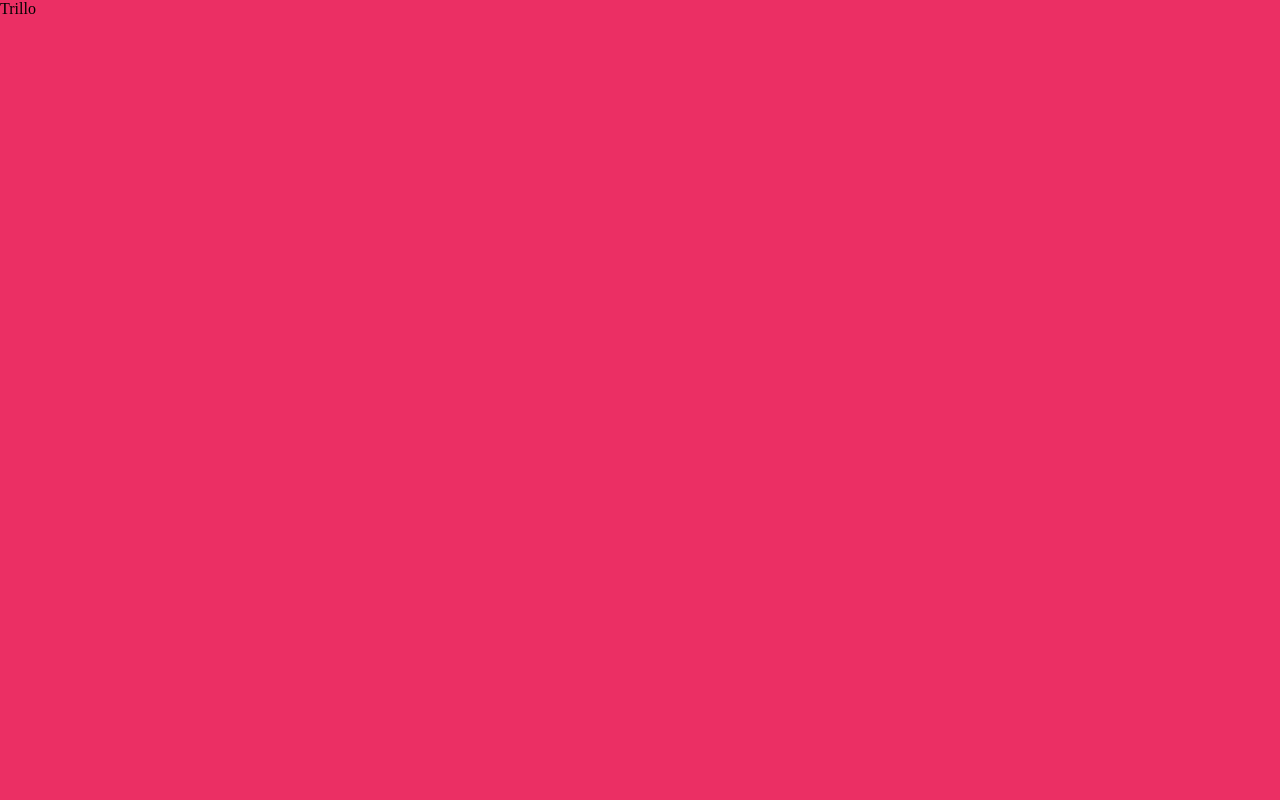
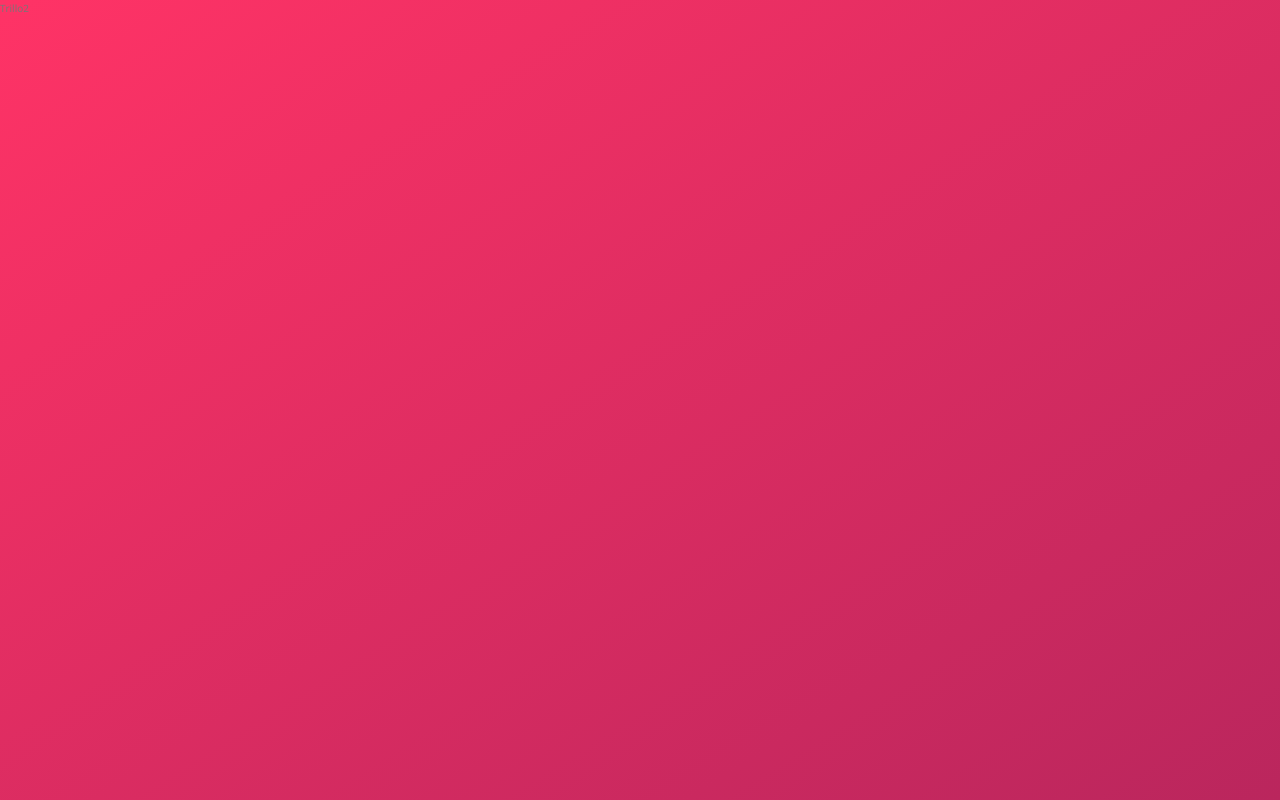
Before and after one commit to Brutalpsy/Trillo, a website: page index.html in a window 1280 px wide. Drawn offline with nearby package versions, Linux system fonts and the light colour scheme.

Commit message:
added base sass files

```diff
--- a/index.html
+++ b/index.html
@@ -1,19 +1,19 @@
 <!DOCTYPE html>
 <html lang="en">
+
 <head>
   <meta charset="UTF-8" />
   <meta name="viewport" content="width=device-width, initial-scale=1.0" />
 
-    <link
-      href="https://fonts.googleapis.com/css?family=Open+Sans:300,400,600"
-      rel="stylesheet"
-    />
+  <link href="https://fonts.googleapis.com/css?family=Open+Sans:300,400,600" rel="stylesheet" />
   <link rel="stylesheet" href="css/style.css" />
   <link rel="shortcut icon" type="image/png" href="img/favicon.png" />
 
   <title>trillo &mdash; Your all-in-one booking app</title>
 </head>
+
 <body>
-    Trillo
+  Trillo2
 </body>
+
 </html>
--- /dev/null
+++ b/sass/_base.scss
@@ -0,0 +1,50 @@
+/*
+COLORS
+
+
+
+*/
+:root{
+--color-primary: #eb2f64;
+--color-primary-light: #FF3366;
+--color-primary-dark: #BA265D;
+
+--color-grey-light-1: #faf9f9;
+--color-grey-light-2: #f4f2f2;
+--color-grey-light-3: #f0eeee;
+--color-grey-light-4: #ccc;
+
+--color-grey-dark-1: #333;
+--color-grey-dark-2: #777;
+--color-grey-dark-3: #999;
+
+}
+
+
+*,
+*::before,
+*::after{
+    box-sizing: inherit;
+}
+
+* {
+    margin: 0;
+    padding: 0;
+}
+
+html {
+    box-sizing: border-box;
+    font-size: 62.5%; //1 rem = 10 px
+}
+
+body {
+   font-family: 'Open Sans',sans-serif;
+   font-weight: 400;
+   background-image: linear-gradient(to right bottom,var(--color-primary-light),var(--color-primary-dark));
+   line-height: 1.6;
+   background-size: cover;
+   background-repeat: no-repeat;
+   color: var(--color-grey-dark-2);
+
+   min-height: 100vh;
+}
--- a/sass/main.scss
+++ b/sass/main.scss
@@ -1,26 +1,3 @@
-/*
-COLORS
-
-Primary: #eb2f64
-Primary light: #FF3366
-Primary dark: #BA265D
-
-Grey light 1: #faf9f9
-Grey light 2: #f4f2f2
-Grey light 3: #f0eeee
-Grey light 4: #ccc
-
-Grey dark 1: #333
-Grey dark 2: #777
-Grey dark 3: #999
-
-*/
-
-* {
-  margin: 0;
-  padding: 0;
-}
-
-body {
-  background-color: #eb2f64;
-}
+@import "base";
+@import "layout";
+@import "components";
```
Also changed, not shown: css/style.css, sass/_components.scss (added), sass/_layout.scss (added), 1 other file. Lines whose indentation alone changed are shown as unchanged.
